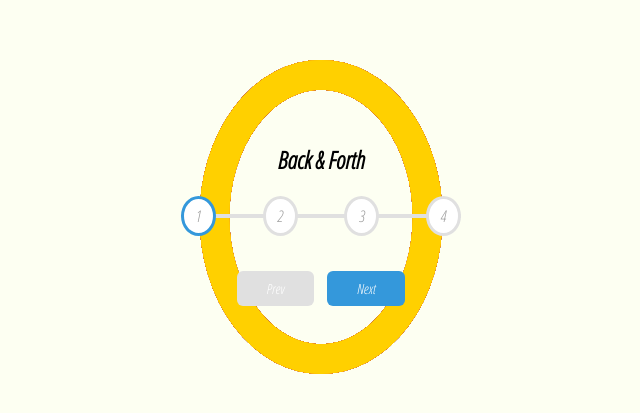
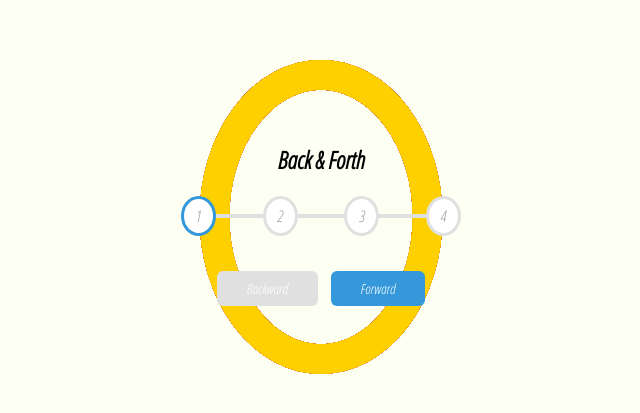
Before and after one commit to zamans78/BackandForth, a plain HTML site: page index.html in a window 1280 px wide. Shown: the part 183-596 px from the top of the page, without its empty margins (319-959 px from the left). Drawn offline with Linux system fonts and the light colour scheme.

Commit message:
2 texts changes.

```diff
--- a/index.html
+++ b/index.html
@@ -16,8 +16,8 @@
 				<div class="circle">3</div>
 				<div class="circle">4</div>
 			</div>
-			<button class="btn" id="prev" disabled>Prev</button>
-			<button class="btn" id="next">Next</button>
+			<button class="btn" id="prev" disabled>Backward</button>
+			<button class="btn" id="next">Forward</button>
 		</section>
 
 		<script src="script.js"></script>
```
